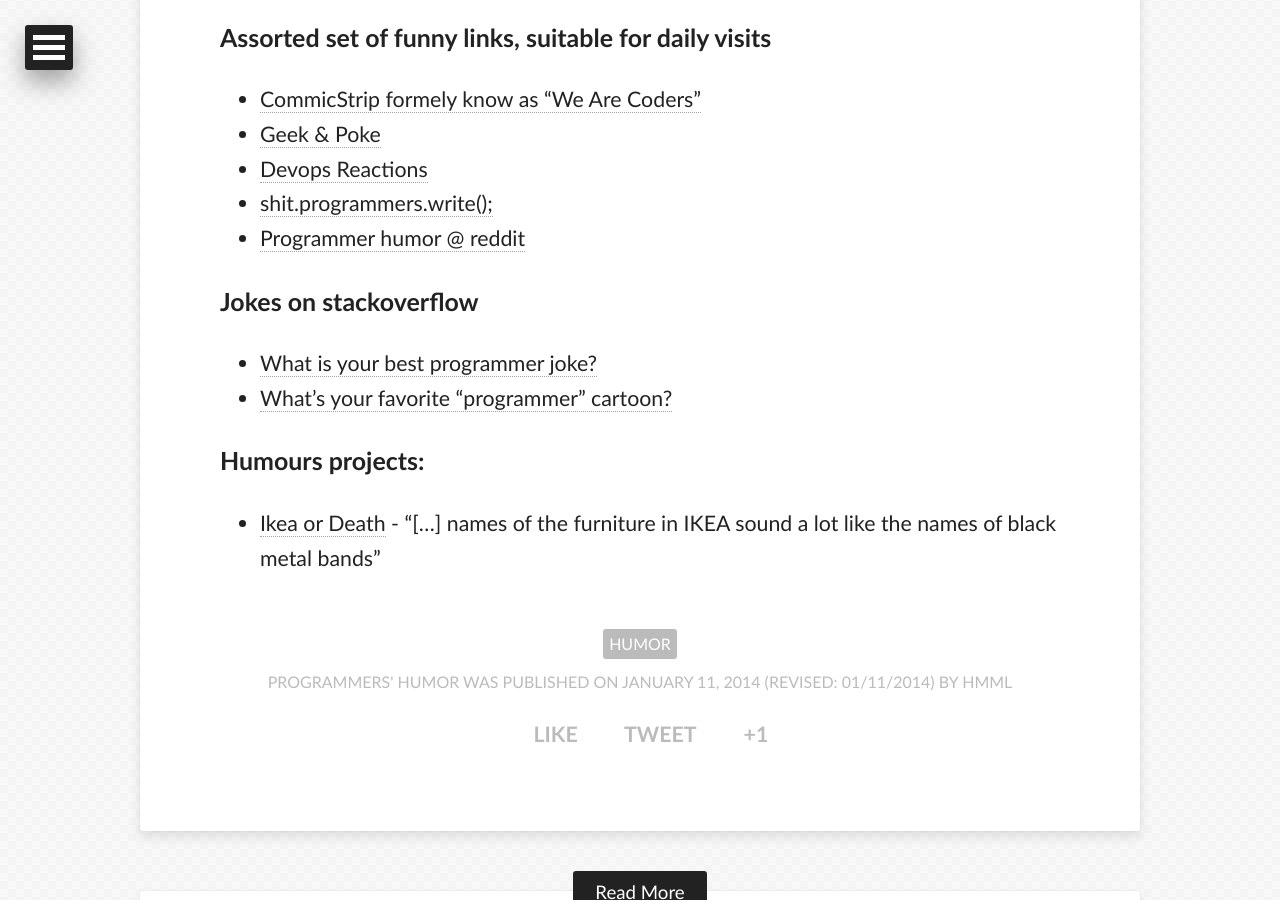
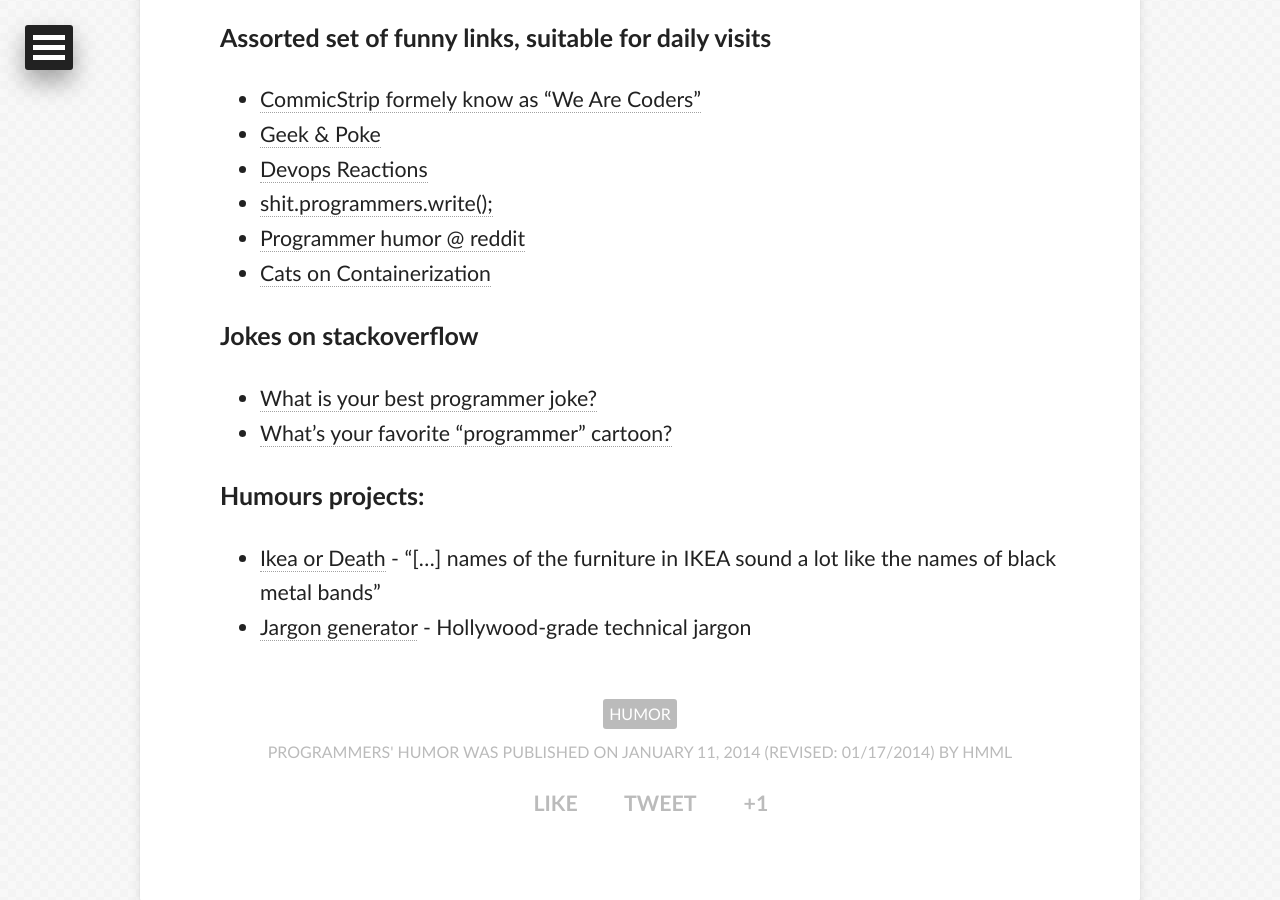
Before and after one commit to hmml/hmml.github.io, a Jekyll site: the page built from _posts/2014-01-11-programmers-humor.md, in a window 1280 px wide and 900 px high, scrolled down 327 px. Built offline with Jekyll 4.4.1, drawn with Linux system fonts in a browser that asks for light colours; nearby versions of some CDN libraries.

Commit message:
Humor: more stuff.

```diff
--- a/_posts/2014-01-11-programmers-humor.md
+++ b/_posts/2014-01-11-programmers-humor.md
@@ -2,7 +2,7 @@
 layout: post
 title: Programmers' humor
 description: "Things you find funny if you're a programmer."
-modified: 2014-01-11
+modified: 2014-01-17
 tags: [humor]
 comments: false
 share: true
@@ -15,6 +15,7 @@
  - [Devops Reactions](http://devopsreactions.tumblr.com)
  - [shit.programmers.write();](http://shitprogrammerswrite.com)
  - [Programmer humor @ reddit](http://www.reddit.com/r/ProgrammerHumor/)
+ - [Cats on Containerization](http://containercats.tumblr.com)
 
 ### Jokes on stackoverflow
 
@@ -24,3 +25,4 @@
 ### Humours projects:
 
  - [Ikea or Death](http://ikeaordeath.com) - "[...] names of the furniture in IKEA sound a lot like the names of black metal bands"
+ - [Jargon generator](http://shinytoylabs.com/jargon/#) - Hollywood-grade technical jargon
```
